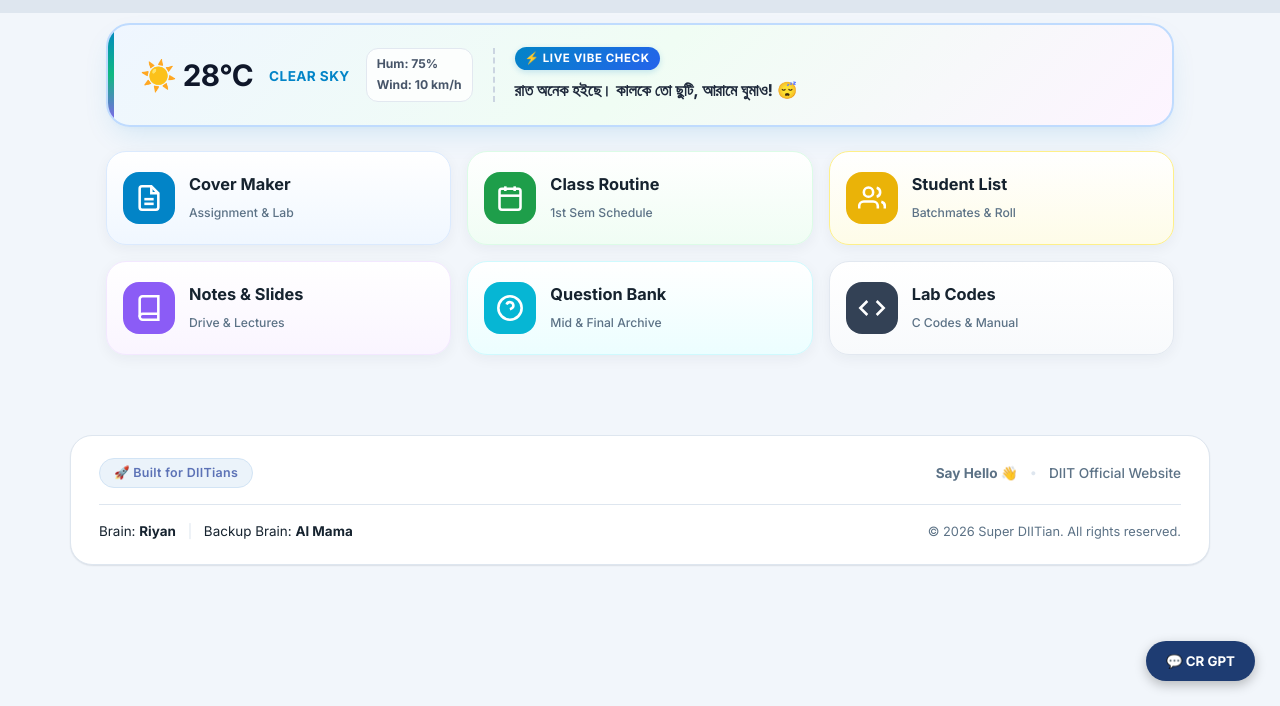
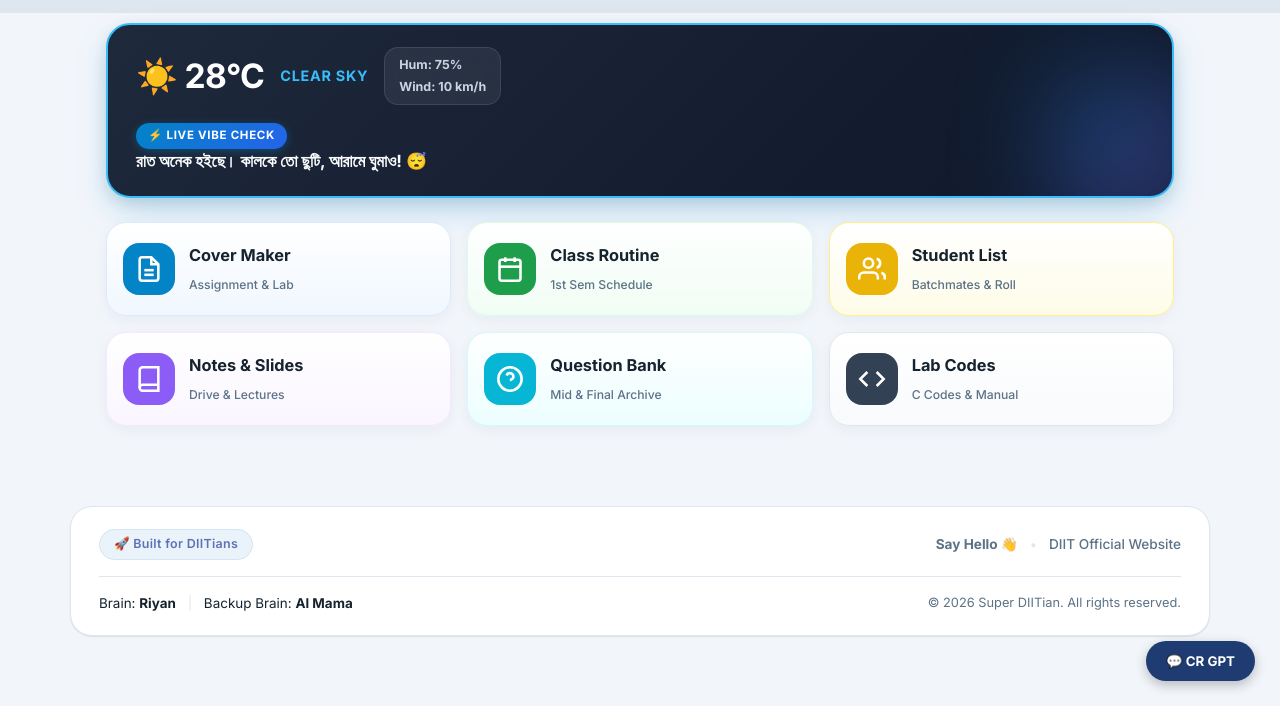
Before and after one commit to iubriyan/super-diitian, a website: page index.html in a window 1280 px wide. Shown: the part 94-800 px from the top of the page. Drawn offline with Linux system fonts and the light colour scheme; no server answers.

Commit message:
widget updated

```diff
--- a/style.css
+++ b/style.css
@@ -1541,97 +1541,104 @@
   border-radius: 999px;
 }
 /* ============================================================
-   Vibrant & Colorful Smart Weather Vibe Widget Styles
+   Colorful & Responsive Ultra-Premium Vibe Weather Widget
    ============================================================ */
 .vibe-weather-card {
-  background: linear-gradient(135deg, #eff6ff 0%, #f0fdf4 50%, #fdf4ff 100%);
-  border: 2px solid #bfdbfe;
+  grid-column: 1 / -1; /* ড্যাশবোর্ডের গ্রিডে ফুল উইডথ বা পুরো জায়গা জুড়ে থাকবে (ল্যাপটপ ও মোবাইল উভয় জায়গাতেই পারফেক্ট দেখাবে) */
+  width: 100%;
+  background: linear-gradient(135deg, #1e293b 0%, #0f172a 100%);
+  border: 2px solid #38bdf8;
   border-radius: 24px;
-  padding: 22px 24px;
+  padding: 22px 28px;
   margin-bottom: 24px;
-  box-shadow: 0 12px 30px -8px rgba(2, 132, 199, 0.15), 0 4px 6px -4px rgba(2, 132, 199, 0.05);
-  display: flex;
-  align-items: center;
-  justify-content: space-between;
-  gap: 20px;
+  box-shadow: 0 15px 35px -5px rgba(2, 132, 199, 0.25), 0 5px 15px rgba(0, 0, 0, 0.1);
+  display: flex;
+  flex-direction: column;
+  gap: 16px;
   position: relative;
   overflow: hidden;
   transition: all 0.3s ease;
 }
 
-/* Left Accent Glow Strip */
-.vibe-weather-card::before {
+/* ব্যাকগ্রাউন্ডে প্রিমিয়াম কালারফুল গ্লো ইফেক্ট */
+.vibe-weather-card::after {
   content: '';
   position: absolute;
-  left: 0;
-  top: 0;
-  bottom: 0;
-  width: 6px;
-  background: linear-gradient(to bottom, #0284c7, #10b981, #8b5cf6);
-  border-radius: 24px 0 0 24px;
+  right: -30px;
+  bottom: -30px;
+  width: 150px;
+  height: 150px;
+  background: linear-gradient(135deg, #0284c7, #8b5cf6);
+  filter: blur(50px);
+  opacity: 0.4;
+  z-index: 0;
+  pointer-events: none;
 }
 
 .vibe-weather-card:hover {
+  border-color: #7dd3fc;
+  box-shadow: 0 20px 40px -5px rgba(2, 132, 199, 0.35);
   transform: translateY(-2px);
-  border-color: #60a5fa;
-  box-shadow: 0 16px 35px -8px rgba(2, 132, 199, 0.22);
-}
-
-/* Left Side: Weather Info Box */
+}
+
+/* Top Row: Weather Info & Details */
+.weather-top-row {
+  display: flex;
+  align-items: center;
+  justify-content: space-between;
+  gap: 16px;
+  padding-bottom: 14px;
+  border-bottom: 1.5px dashed rgba(255, 255, 255, 0.15);
+  position: relative;
+  z-index: 1;
+}
+
 .weather-left-info {
   display: flex;
   align-items: center;
   gap: 16px;
-  flex-shrink: 0;
-  padding-left: 8px;
-  border-right: 2px dashed #cbd5e1;
-  padding-right: 20px;
-}
-
-.weather-icon-temp-group {
-  display: flex;
-  flex-direction: column;
 }
 
 .weather-main-temp {
-  font-size: 1.85rem;
+  font-size: 2.1rem;
   font-weight: 900;
-  color: #0f172a;
-  display: flex;
-  align-items: center;
-  gap: 4px;
-  line-height: 1.1;
+  color: #ffffff;
+  display: flex;
+  align-items: center;
+  gap: 6px;
+  line-height: 1;
   letter-spacing: -0.02em;
 }
 
 .weather-condition-text {
-  font-size: 0.85rem;
+  font-size: 0.9rem;
   font-weight: 800;
-  color: #0284c7;
+  color: #38bdf8;
   text-transform: uppercase;
-  letter-spacing: 0.03em;
-  margin-top: 2px;
+  letter-spacing: 0.05em;
 }
 
 .weather-sub-details {
   display: flex;
   flex-direction: column;
   gap: 3px;
-  font-size: 0.76rem;
-  font-weight: 700;
-  color: #475569;
-  background: rgba(255, 255, 255, 0.8);
-  padding: 6px 10px;
-  border-radius: 12px;
-  border: 1px solid #e2e8f0;
-}
-
-/* Right Side: Smart Funny Vibe Message */
-.vibe-right-comment {
-  flex: 1;
+  font-size: 0.78rem;
+  font-weight: 700;
+  color: #cbd5e1;
+  background: rgba(255, 255, 255, 0.07);
+  padding: 8px 14px;
+  border-radius: 14px;
+  border: 1px solid rgba(255, 255, 255, 0.1);
+  backdrop-filter: blur(8px);
+}
+
+/* Bottom Row: Smart Vibe Message */
+.vibe-bottom-row {
   display: flex;
   flex-direction: column;
-  justify-content: center;
+  gap: 8px;
+  position: relative;
+  z-index: 1;
 }
 
 .vibe-badge-tag {
@@ -1642,42 +1649,35 @@
   font-weight: 800;
   color: #ffffff;
   background: linear-gradient(135deg, #0284c7, #2563eb);
-  padding: 3px 10px;
+  padding: 4px 12px;
   border-radius: 999px;
   width: fit-content;
-  margin-bottom: 8px;
   text-transform: uppercase;
-  letter-spacing: 0.05em;
-  box-shadow: 0 2px 6px rgba(2, 132, 199, 0.2);
+  letter-spacing: 0.06em;
+  box-shadow: 0 2px 8px rgba(2, 132, 199, 0.4);
 }
 
 .vibe-message-text {
-  font-size: 1.02rem;
-  font-weight: 800;
-  color: #1e293b;
+  font-size: 1.05rem;
+  font-weight: 700;
+  color: #f8fafc;
   line-height: 1.5;
   margin: 0;
 }
 
-/* Mobile Responsive Layout */
+/* Mobile & Laptop Responsive Fix */
 @media (max-width: 680px) {
   .vibe-weather-card {
-    flex-direction: column;
-    align-items: stretch;
     padding: 18px 20px;
-    gap: 14px;
-  }
-  .weather-left-info {
-    border-right: none;
-    border-bottom: 2px dashed #cbd5e1;
-    padding-right: 0;
-    padding-bottom: 12px;
+  }
+  .weather-top-row {
+    flex-direction: row;
     justify-content: space-between;
   }
   .weather-main-temp {
     font-size: 1.6rem;
   }
   .vibe-message-text {
-    font-size: 0.94rem;
-  }
-}
+    font-size: 0.95rem;
+  }
+}
```
